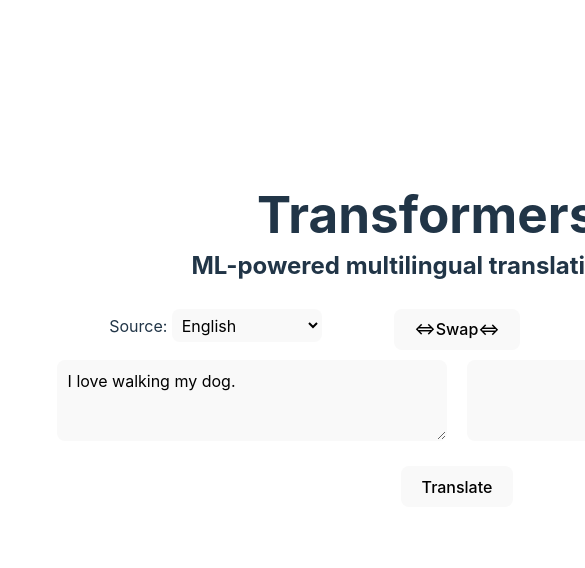
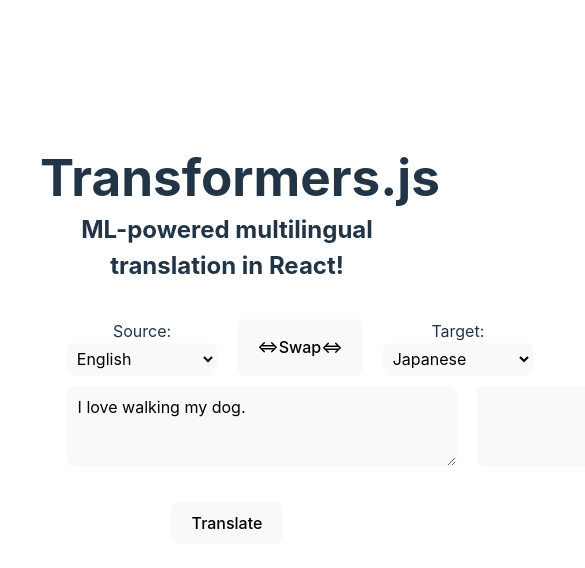
Before and after one commit to msmsrep/LocalTanslatorForExcel, a React app: page / in a window 390 px wide. Shown: the top 568 px of the page, 585 px wide, since content can reach past the window. Built offline with nearby package versions, Linux system fonts and the light colour scheme.

Commit message:
css調整

```diff
--- a/src/App.css
+++ b/src/App.css
@@ -1,4 +1,6 @@
 #root {
+  /* レスポンシブ対応のために。固定ではなく100% */
+  width: 100%;
   max-width: 1280px;
   margin: 0 auto;
   padding: 2rem;
@@ -67,3 +69,14 @@
   flex-direction: column;
   gap: 10px;
 }
+
+/* レスポンシブ対応のために */
+@media (max-width: 768px) {
+  .container {
+    flex-direction: column;
+    padding: 10px;
+  }
+  .sidebar {
+    display: none;
+  }
+}
```
Also changed, not shown: 2 other files (tests, documents, lock files or other folders).
